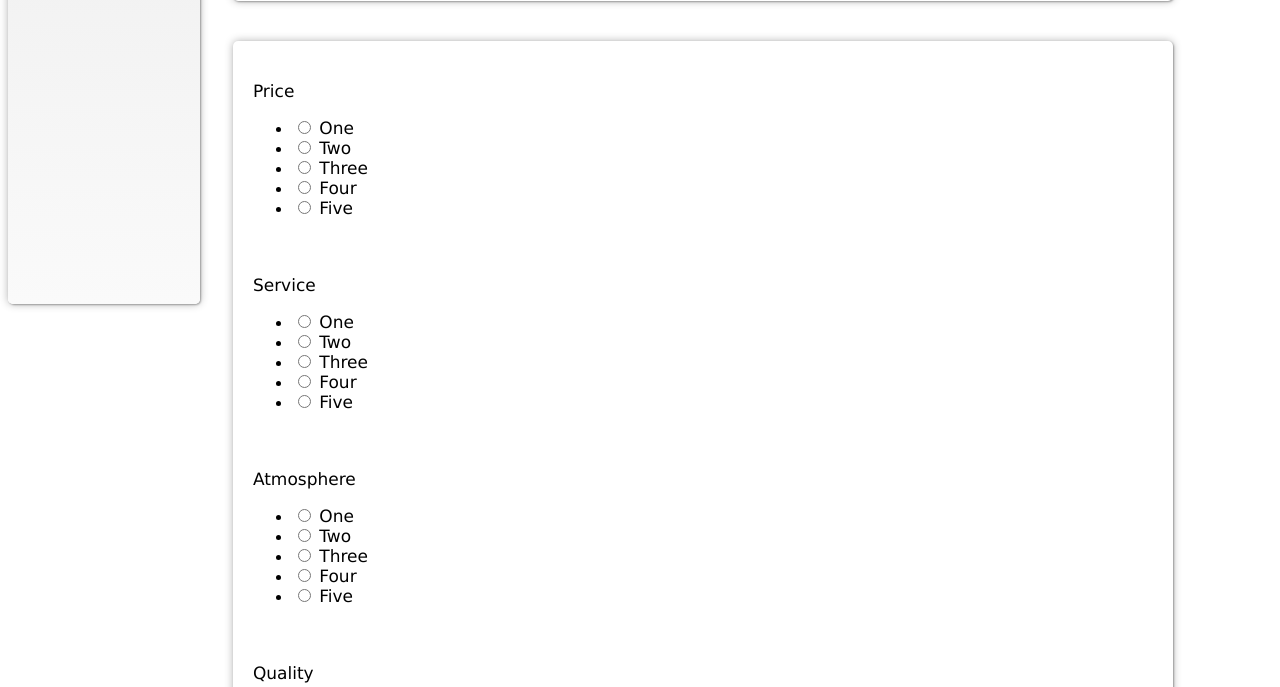
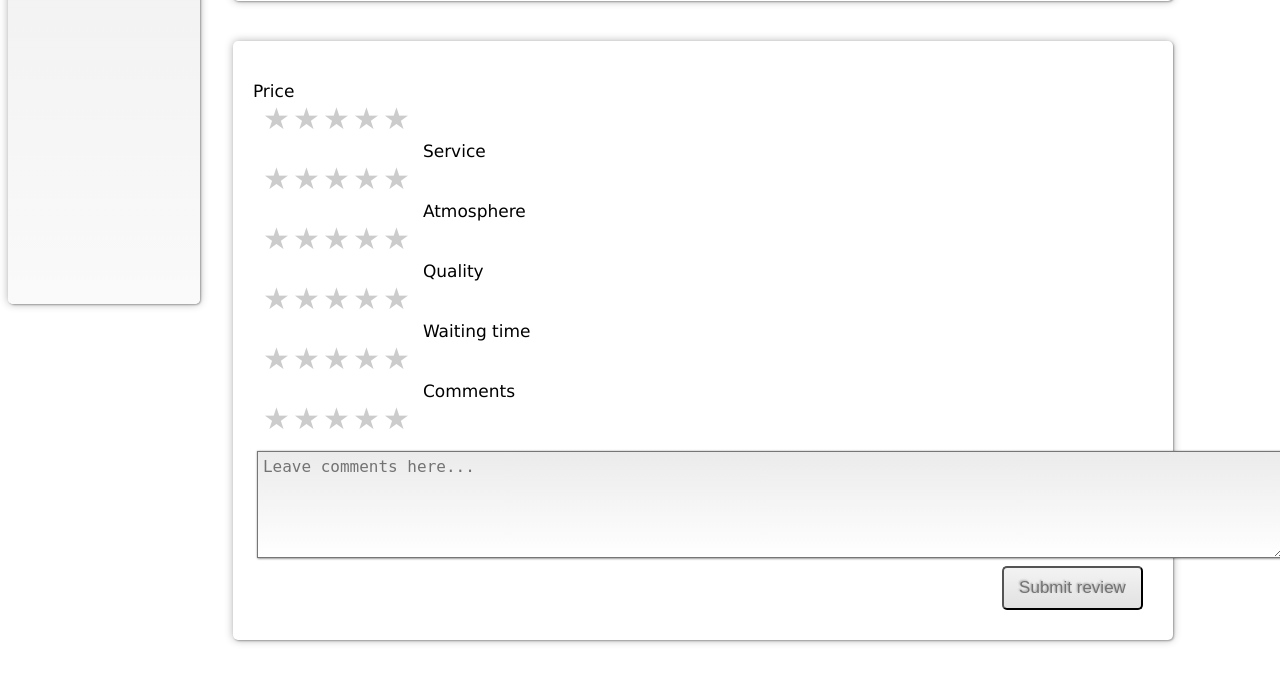
Before and after one commit to andreaschari/Cafeholics, a Django app: template templates/cafe/write_review.html in a window 1280 px wide. Shown: the part 812-1499 px from the top of the page. After the commit the page ends 1456 px from the top, so only its background shows below. Run offline with Django 3.2, Linux system fonts and the light colour scheme; the template is opened without the code that fills it: values that come from a table or form of the project are taken from there, others are empty.

Commit message:
fixed add face and some cafe errors

```diff
--- a/templates/cafe/write_review.html
+++ b/templates/cafe/write_review.html
@@ -23,7 +23,19 @@
 	<form id="mainform" method="post" action="{% url 'chosen_cafe' cafe.slug %}">
 		{% csrf_token %}
 		{% for field in form.visible_fields %}
-			<br> {{ field.label }} {{ field }}
+			<br> {{ field.label }} <br>
+			<div class="rate">
+				<input type="radio" id="star5" name="rate" value="5" />
+				<label for="star5" title="text">5 stars</label>
+				<input type="radio" id="star4" name="rate" value="4" />
+				<label for="star4" title="text">4 stars</label>
+				<input type="radio" id="star3" name="rate" value="3" />
+				<label for="star3" title="text">3 stars</label>
+				<input type="radio" id="star2" name="rate" value="2" />
+				<label for="star2" title="text">2 stars</label>
+				<input type="radio" id="star1" name="rate" value="1" />
+				<label for="star1" title="text">1 star</label>
+			  </div>
             <br>
 		{% endfor %}
 		<textarea rows="5" cols="100" name="comment" form="mainform">Leave comments here...</textarea>
```
